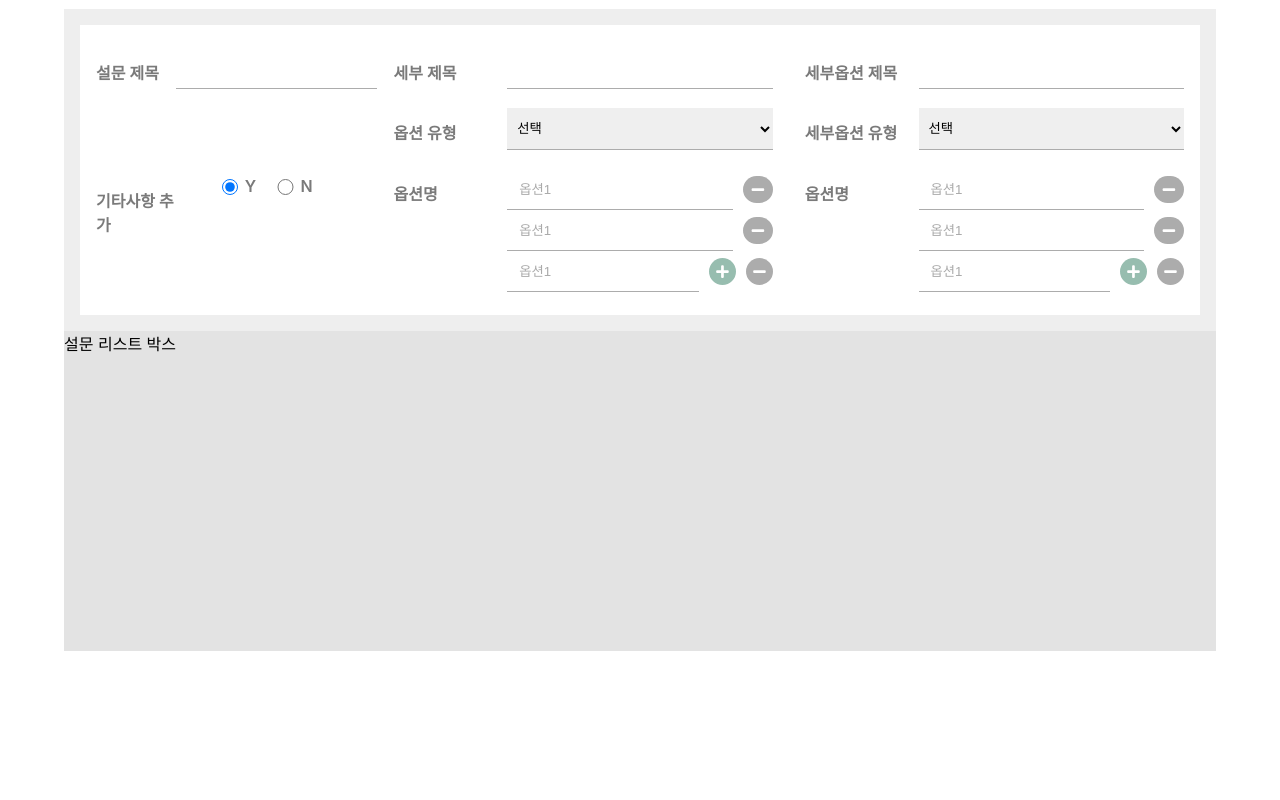
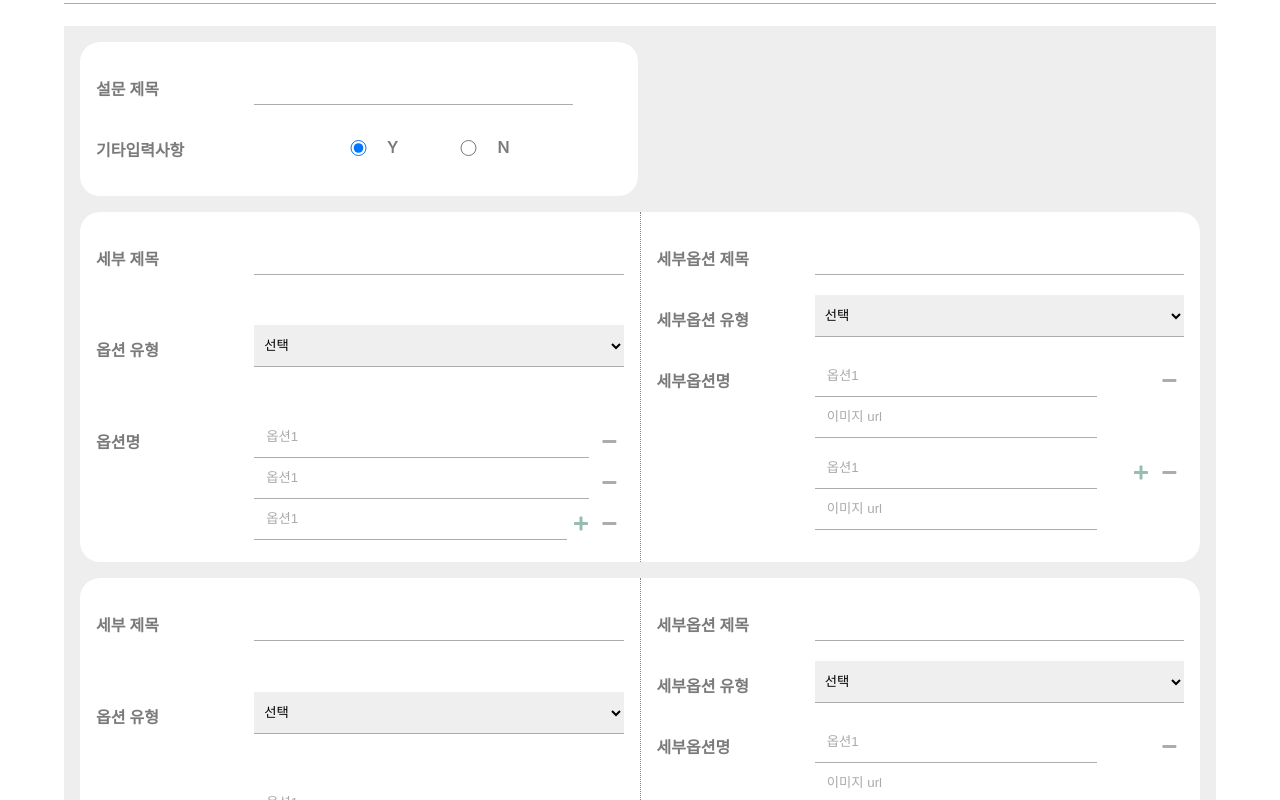
Before and after one commit to upship-kim/survey-web, a React (Create React App) app: page / in a window 1280 px wide. Shown: the part 2160-2960 px from the top of the page. Before the commit the page ends 2875 px from the top, so only its background shows below. Built offline with nearby package versions, Linux system fonts and the light colour scheme.

Commit message:
add: 세부 항목 컨트롤폼

```diff
--- a/src/components/atoms/PlusMinusIcon.tsx
+++ b/src/components/atoms/PlusMinusIcon.tsx
@@ -7,24 +7,28 @@ interface IconProps {
     onClick?: () => void;
 }
 const PlusMinusIcon = ({ isActive, onClick }: IconProps) => {
-    return isActive ? <Minus onClick={onClick} /> : <Plus onClick={onClick} />;
+    return isActive ? (
+        <Minus onClick={onClick} size={15} />
+    ) : (
+        <Plus onClick={onClick} size={15} />
+    );
 };
 
 export default PlusMinusIcon;
 
 const Plus = styled(FaPlus)`
-    background-color: #97bdaf;
-    color: white;
-    height: 0.9rem;
-    width: 1.4rem;
-    border-radius: 20px;
-    padding: 0.4rem;
+    color: #97bdaf;
+    padding: 0.4rem 0 0 0;
+    margin-top: 10px;
+    height: 1rem;
+    min-width: 1rem;
+    max-width: 1rem;
 `;
 const Minus = styled(FaMinus)`
-    background-color: #acacac;
-    color: white;
-    height: 0.9rem;
-    width: 1.4rem;
-    border-radius: 20px;
+    color: #acacac;
     padding: 0.4rem;
+    margin-top: 10px;
+    height: 1rem;
+    min-width: 1rem;
+    max-width: 1rem;
 `;
--- /dev/null
+++ b/src/components/organisms/DetailCreator.tsx
@@ -0,0 +1,161 @@
+import React from "react";
+import styled from "styled-components";
+import DefaultInput from "../atoms/DefaultInput";
+import DefaultSelect from "../atoms/DefaultSelect";
+import PlusMinusIcon from "../atoms/PlusMinusIcon";
+import InputRow from "../molecures/InputRow";
+
+const kindOfOptions = [
+    {
+        name: "단일 선택형 (단일 선택 적합)",
+        type: 1,
+    },
+    {
+        name: "체크 박스형 (3개 이하 선택)",
+        type: 2,
+    },
+    {
+        name: "셀렉트 박스형 (4개 이상 선택)",
+        type: 3,
+    },
+    {
+        name: "직접 입력형",
+        type: 0,
+    },
+];
+const DetailCreator = () => {
+    const onSelect = (e: React.ChangeEvent<HTMLSelectElement>) => {
+        console.log(e.target.value);
+    };
+    return (
+        <OptionBlock>
+            <SecondProcess>
+                <InputRow title="세부 제목">
+                    <DefaultInput type="text" />
+                </InputRow>
+                <InputRow title="옵션 유형">
+                    <DefaultSelect
+                        options={kindOfOptions}
+                        onChange={onSelect}
+                    />
+                </InputRow>
+                <InputRow title="옵션명" flexDirection="column">
+                    <EachOptionRow>
+                        <DefaultInput type="text" placeholder={`옵션1`} />
+                        <PlusMinusIcon isActive={true} />
+                    </EachOptionRow>
+                    <EachOptionRow>
+                        <DefaultInput type="text" placeholder={`옵션1`} />
+                        <PlusMinusIcon isActive={true} />
+                    </EachOptionRow>
+                    <EachOptionRow>
+                        <DefaultInput type="text" placeholder={`옵션1`} />
+                        <PlusMinusIcon isActive={false} />
+                        <PlusMinusIcon isActive={true} />
+                    </EachOptionRow>
+                </InputRow>
+            </SecondProcess>
+            <ThirdProcess>
+                <InputRow title="세부옵션 제목">
+                    <DefaultInput type="text" />
+                </InputRow>
+                <InputRow title="세부옵션 유형">
+                    <DefaultSelect
+                        options={kindOfOptions}
+                        onChange={onSelect}
+                    />
+                </InputRow>
+                <InputRow title="세부옵션명" flexDirection="column">
+                    <DetailEachOptionRow>
+                        <DetailOptionRow>
+                            <DefaultInput type="text" placeholder={`옵션1`} />
+                            <DefaultInput
+                                type="text"
+                                placeholder={`이미지 url`}
+                            />
+                        </DetailOptionRow>
+                        <DetailIconColumn>
+                            <PlusMinusIcon isActive={true} />
+                        </DetailIconColumn>
+                    </DetailEachOptionRow>
+                    <DetailEachOptionRow>
+                        <DetailOptionRow>
+                            <DefaultInput type="text" placeholder={`옵션1`} />
+                            <DefaultInput
+                                type="text"
+                                placeholder={`이미지 url`}
+                            />
+                        </DetailOptionRow>
+                        <DetailIconColumn>
+                            <PlusMinusIcon isActive={false} />
+                            <PlusMinusIcon isActive={true} />
+                        </DetailIconColumn>
+                    </DetailEachOptionRow>
+                </InputRow>
+            </ThirdProcess>
+        </OptionBlock>
+    );
+};
+
+export default DetailCreator;
+
+const OptionBlock = styled.div`
+    display: flex;
+    border-radius: 12px;
+    flex-direction: row;
+    & + & {
+        margin-top: 1rem;
+    }
+`;
+
+const CommonDiv = styled.div`
+    display: flex;
+    flex: 1;
+    padding: 1rem;
+    flex-direction: column;
+    justify-content: flex-start;
+    & + & {
+        border-left: 1px dotted gray;
+    }
+`;
+const SecondProcess = styled(CommonDiv)`
+    display: flex;
+    flex-direction: column;
+    border-top-left-radius: 20px;
+    border-bottom-left-radius: 20px;
+    background: white;
+`;
+
+const EachOptionRow = styled.div`
+    display: flex;
+    width: 100%;
+    flex-direction: row;
+    align-items: flex-start;
+    column-gap: 6px;
+`;
+
+const ThirdProcess = styled(CommonDiv)`
+    display: flex;
+    flex-direction: column;
+    background: white;
+    border-top-right-radius: 20px;
+    border-bottom-right-radius: 20px;
+`;
+const DetailEachOptionRow = styled.div`
+    display: flex;
+    flex-direction: row;
+    justify-content: space-between;
+    align-items: flex-start;
+    margin-bottom: 10px;
+`;
+const DetailOptionRow = styled.div`
+    display: flex;
+    flex-direction: column;
+    width: 70%;
+    column-gap: 6px;
+`;
+const DetailIconColumn = styled.div`
+    display: flex;
+    column-gap: 6px;
+    flex-direction: row;
+`;
--- a/src/components/templates/SurveyCreator.tsx
+++ b/src/components/templates/SurveyCreator.tsx
@@ -6,6 +6,7 @@ import DefaultLabel from "../atoms/DefaultLabel";
 import DefaultSelect from "../atoms/DefaultSelect";
 import PlusMinusIcon from "../atoms/PlusMinusIcon";
 import InputRow from "../molecures/InputRow";
+import DetailCreator from "../organisms/DetailCreator";
 
 const options = [
     {
@@ -17,38 +18,19 @@ const options = [
         value: false,
     },
 ];
-const kindOfOptions = [
-    {
-        name: "단일 선택형 (단일 선택 적합)",
-        type: 1,
-    },
-    {
-        name: "체크 박스형 (3개 이하 선택)",
-        type: 2,
-    },
-    {
-        name: "셀렉트 박스형 (4개 이상 선택)",
-        type: 3,
-    },
-    {
-        name: "직접 입력형",
-        type: 0,
-    },
-];
 
 const SurveyCreator = () => {
     const [formData, setFormData] = useState<CardTypes[]>();
     const [isEtc, setIsEtc] = useState<boolean>(true);
-    const onSelect = (e: React.ChangeEvent<HTMLSelectElement>) => {
-        console.log(e.target.value);
-    };
+
     return (
         <Container>
+            <TitleBlock>
                 <FirstProcess>
                     <InputRow title="설문 제목" flexDirection="column">
-                    <DefaultInput type="text" />
+                        <DefaultInput type="text" style={{ width: "80%" }} />
                     </InputRow>
-                <InputRow title="기타사항 추가">
+                    <InputRow title="기타입력사항">
                         {options.map(item => (
                             <StyledRow>
                                 <DefaultInput
@@ -65,60 +47,12 @@ const SurveyCreator = () => {
                         ))}
                     </InputRow>
                 </FirstProcess>
-            <SecondProcess>
-                <InputRow title="세부 제목">
-                    <DefaultInput type="text" />
-                </InputRow>
-                <InputRow title="옵션 유형">
-                    <DefaultSelect
-                        options={kindOfOptions}
-                        onChange={onSelect}
-                    />
-                </InputRow>
-                <InputRow title="옵션명" flexDirection="column">
-                    <EachOptionRow>
-                        <DefaultInput type="text" placeholder={`옵션1`} />
-
-                        <PlusMinusIcon isActive={true} />
-                    </EachOptionRow>
-                    <EachOptionRow>
-                        <DefaultInput type="text" placeholder={`옵션1`} />
-                        <PlusMinusIcon isActive={true} />
-                    </EachOptionRow>
-                    <EachOptionRow>
-                        <DefaultInput type="text" placeholder={`옵션1`} />
-                        <PlusMinusIcon isActive={false} />
-                        <PlusMinusIcon isActive={true} />
-                    </EachOptionRow>
-                </InputRow>
-            </SecondProcess>
-            <ThirdProcess>
-                <InputRow title="세부옵션 제목">
-                    <DefaultInput type="text" />
-                </InputRow>
-                <InputRow title="세부옵션 유형">
-                    <DefaultSelect
-                        options={kindOfOptions}
-                        onChange={onSelect}
-                    />
-                </InputRow>
-                <InputRow title="옵션명" flexDirection="column">
-                    <EachOptionRow>
-                        <DefaultInput type="text" placeholder={`옵션1`} />
-
-                        <PlusMinusIcon isActive={true} />
-                    </EachOptionRow>
-                    <EachOptionRow>
-                        <DefaultInput type="text" placeholder={`옵션1`} />
-                        <PlusMinusIcon isActive={true} />
-                    </EachOptionRow>
-                    <EachOptionRow>
-                        <DefaultInput type="text" placeholder={`옵션1`} />
-                        <PlusMinusIcon isActive={false} />
-                        <PlusMinusIcon isActive={true} />
-                    </EachOptionRow>
-                </InputRow>
-            </ThirdProcess>
+            </TitleBlock>
+            {[
+                ...new Array(4)
+                    .fill("")
+                    .map((item, index) => <DetailCreator key={index} />),
+            ]}
         </Container>
     );
 };
@@ -128,9 +62,12 @@ export default SurveyCreator;
 const Container = styled.div`
     display: flex;
     background-color: #eee;
-    flex-direction: row;
-
+    flex-direction: column;
     padding: 1rem;
+`;
+const TitleBlock = styled.div`
+    margin-bottom: 1rem;
+    border-radius: 12px;
 `;
 
 const CommonDiv = styled.div`
@@ -138,11 +75,16 @@ const CommonDiv = styled.div`
     flex: 1;
     padding: 1rem;
     flex-direction: column;
+    justify-content: flex-start;
+    & + & {
+        border-left: 1px dotted gray;
+    }
 `;
 const FirstProcess = styled(CommonDiv)`
     display: flex;
-    flex: 0.7;
+    width: 47%;
     flex-direction: column;
+    border-radius: 20px;
     background: white;
 `;
 const StyledRow = styled.div`
@@ -150,24 +92,5 @@ const StyledRow = styled.div`
     flex-direction: row;
     width: 100%;
     flex: 0.3;
-    align-self: flex-start;
+    padding: 12px 0;
 `;
-
-const SecondProcess = styled(CommonDiv)`
-    display: flex;
-    flex-direction: column;
-    background: white;
-`;
-
-const EachOptionRow = styled.div`
-    display: flex;
-    flex-direction: row;
-    align-items: center;
-    column-gap: 10px;
-`;
-
-const ThirdProcess = styled(CommonDiv)`
-    display: flex;
-    flex-direction: column;
-    background: white;
-`;
```
Lines whose indentation alone changed are shown as unchanged.
